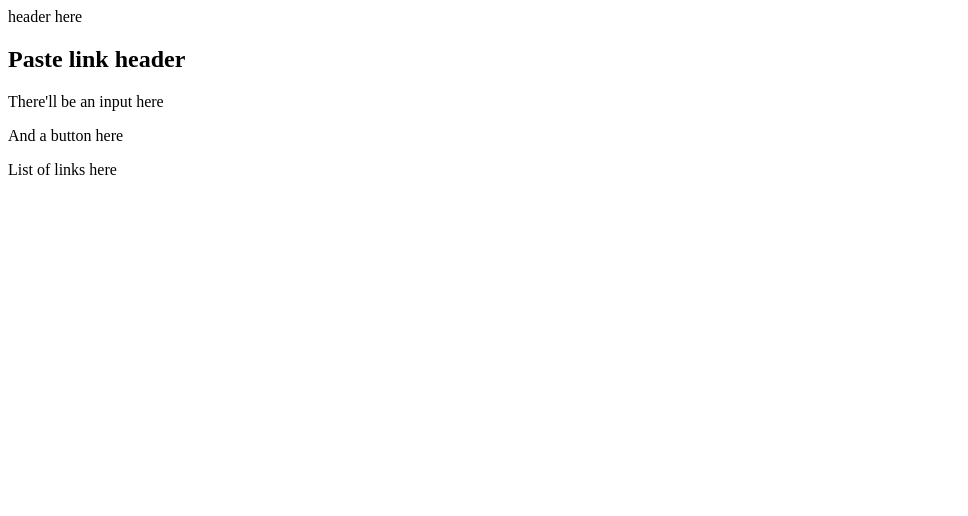
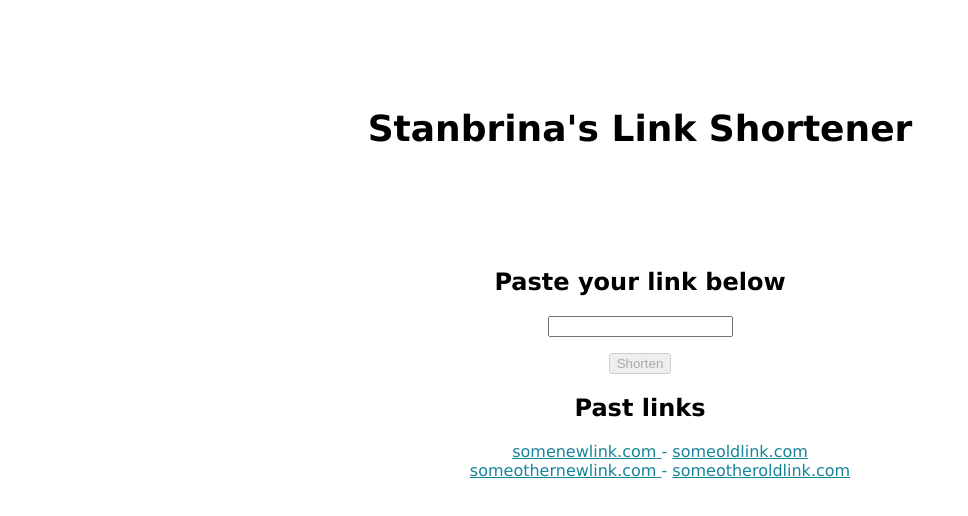
Before and after one commit to TheBritishSabrina/link-shortener-frontend, a React (Create React App) app: page / in a window 1280 px wide. Shown: the top 516 px of the page, without its empty margins (0-968 px from the left). Built offline with nearby package versions, Linux system fonts and the light colour scheme; the HTML template or start-up script is replaced by a standard one.

Commit message:
Add paste input and list of links

```diff
--- /dev/null
+++ b/src/App.css
@@ -0,0 +1,36 @@
+:root {
+  /* lol these could definitely be more consistent */
+  --link-color: rgb(22, 133, 153);
+  --background-color: #ffffff;
+  --text-color: black;
+}
+
+.App {
+  text-align: center;
+  font-family: Verdana, Geneva, Tahoma, sans-serif;
+}
+
+.App-header {
+  height: 30vh;
+  display: flex;
+  flex-direction: column;
+  align-items: center;
+  justify-content: center;
+  font-size: calc(10px + 1vmin);
+}
+
+.link {
+  color: var(--link-color);
+}
+
+a {
+  color: var(--link-color);
+}
+
+br {
+  height: 10vh;
+}
+
+ul {
+  list-style-type: none;
+}
--- a/src/App.tsx
+++ b/src/App.tsx
@@ -1,14 +1,15 @@
 import AppHeader from "./components/AppHeader";
 import LinkInput from "./components/LinkInput";
 import LinkList from "./components/LinkList";
+import "./App.css";
 
 function App(): JSX.Element {
   return (
-    <main>
+    <div className="App">
       <AppHeader />
       <LinkInput />
       <LinkList />
-    </main>
+    </div>
   );
 }
 
--- a/src/components/AppHeader.tsx
+++ b/src/components/AppHeader.tsx
@@ -1,3 +1,7 @@
 export default function AppHeader(): JSX.Element {
-  return <div>header here</div>;
+  return (
+    <div className="App-header">
+      <h1>Stanbrina's Link Shortener</h1>
+    </div>
+  );
 }
--- a/src/components/LinkInput.tsx
+++ b/src/components/LinkInput.tsx
@@ -1,9 +1,21 @@
+import { useState } from "react";
+
 export default function LinkInput(): JSX.Element {
+  const [newLink, setNewLink] = useState<string>("");
+
+  const handleClick = async () => {
+    // fetch POST to db
+    setNewLink("");
+  };
+
   return (
     <div>
-      <h2>Paste link header</h2>
-      <p>There'll be an input here</p>
-      <p>And a button here</p>
+      <h2>Paste your link below</h2>
+      <input value={newLink} onChange={(e) => setNewLink(e.target.value)} />
+      <p> </p>
+      <button disabled={!newLink} onClick={handleClick}>
+        Shorten
+      </button>
     </div>
   );
 }
--- a/src/components/LinkList.tsx
+++ b/src/components/LinkList.tsx
@@ -1,3 +1,37 @@
+import { useState } from "react";
+import { ILink } from "../interfaces/ILink";
+
+const fakeData: ILink[] = [
+  {
+    id: 1,
+    oldLink: "someoldlink.com",
+    newLink: "somenewlink.com",
+  },
+  {
+    id: 2,
+    oldLink: "someotheroldlink.com",
+    newLink: "someothernewlink.com",
+  },
+];
+
 export default function LinkList(): JSX.Element {
-  return <div>List of links here</div>;
+  const [linkList, setLinkList] = useState<ILink[]>(fakeData);
+
+  // useeffect to fetch link list from db
+
+  return (
+    <section>
+      <h2>Past links</h2>
+      {linkList.length > 0 && (
+        <ul>
+          {linkList.map((element, index) => (
+            <li key={index} className="link">
+              <a href={element.newLink}>{element.newLink} </a> -{" "}
+              <a href={element.oldLink}>{element.oldLink}</a>
+            </li>
+          ))}
+        </ul>
+      )}
+    </section>
+  );
 }
--- /dev/null
+++ b/src/interfaces/ILink.tsx
@@ -0,0 +1,5 @@
+export interface ILink {
+  id: number;
+  oldLink: string;
+  newLink: string;
+}
```
